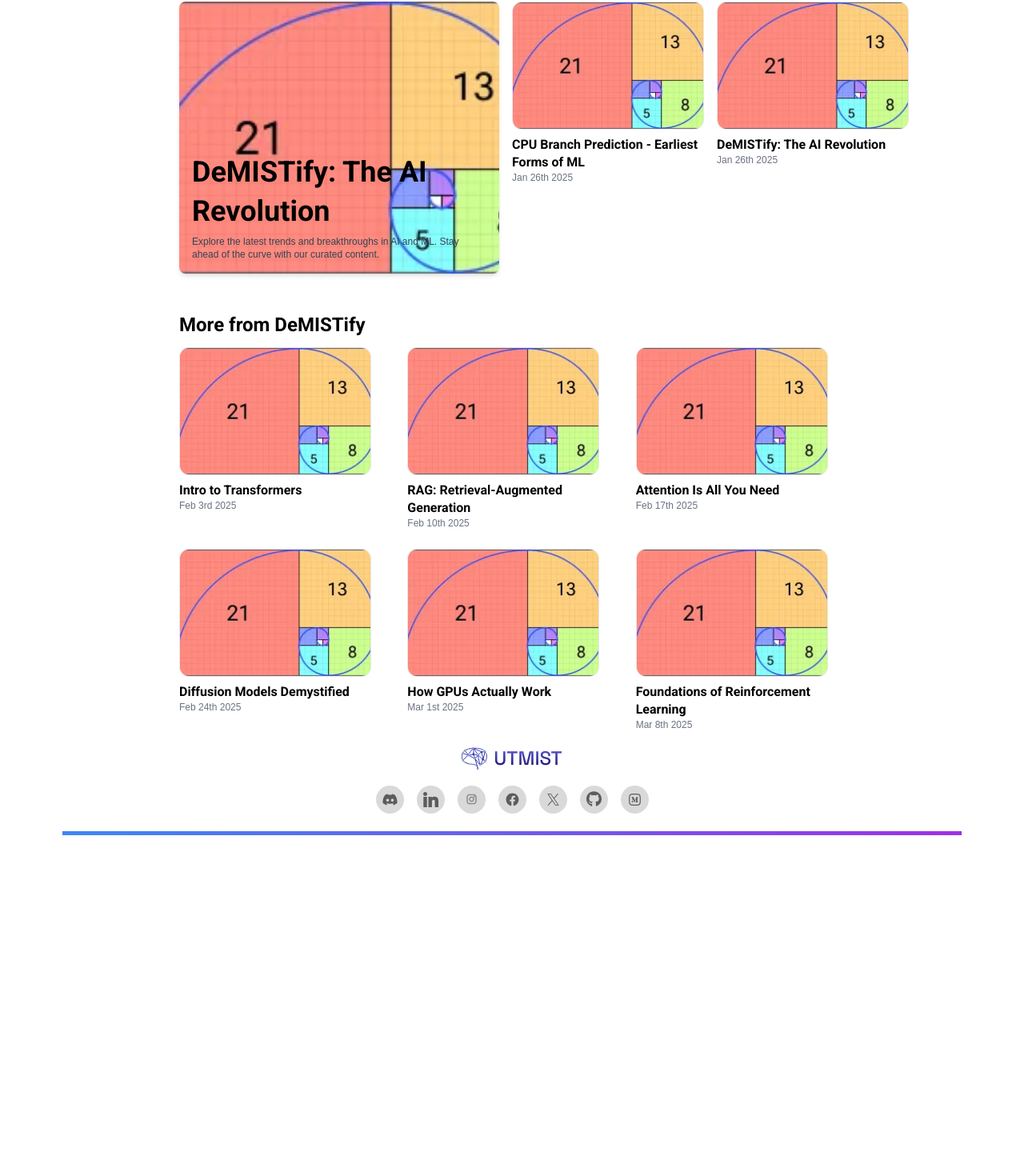
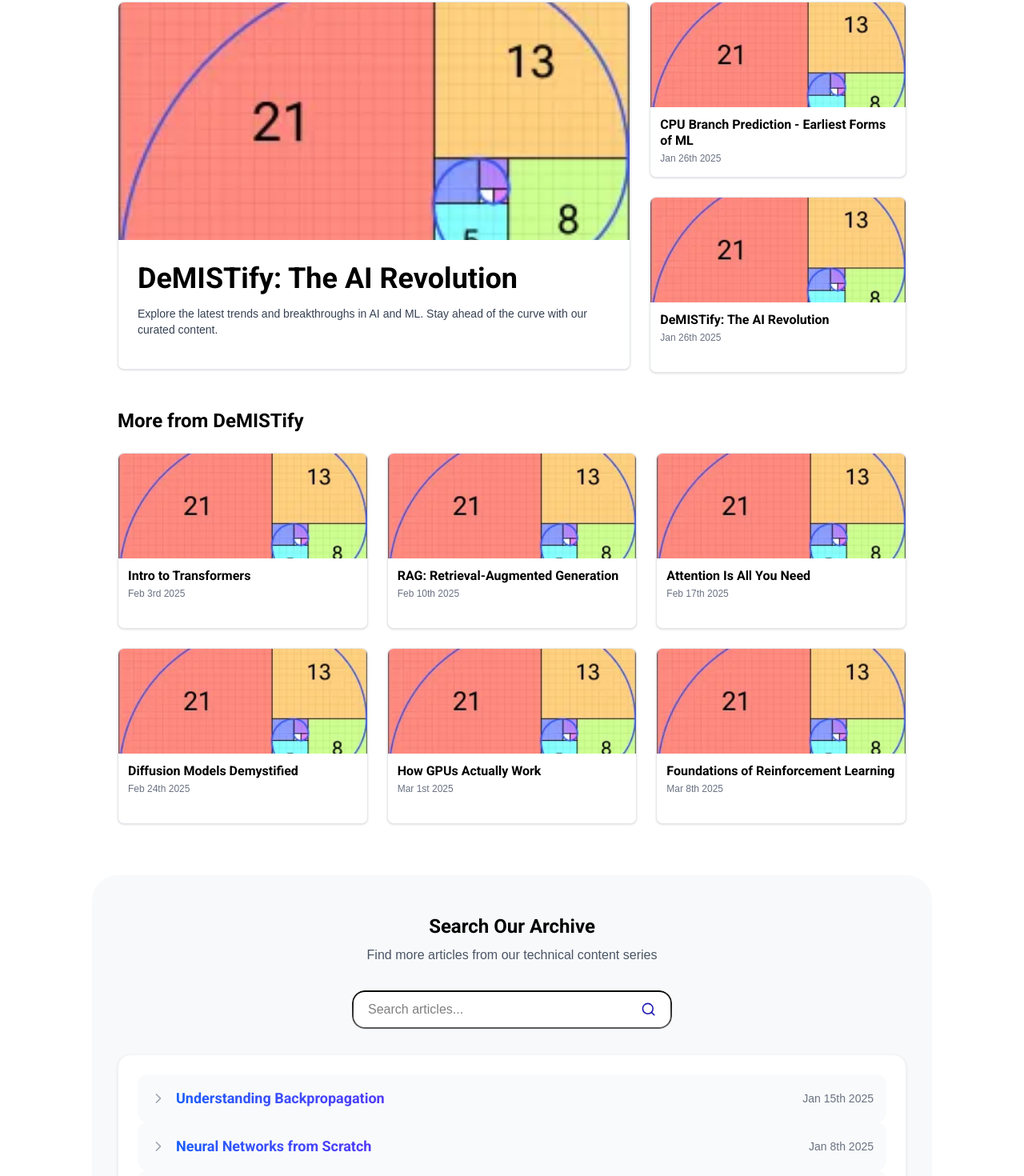
Before and after one commit to UTMIST/UTMIST, a Next.js app in the folder client/: page /blog in a window 1280 px wide. Shown: the part 353-1823 px from the top of the page at 80% size. Before the commit the page ends 1421 px from the top, so only its background shows below. Built offline with nearby package versions, Linux system fonts and the light colour scheme.

Commit message:
Format blog page, add search section

```diff
--- a/client/src/app/blog/page.tsx
+++ b/client/src/app/blog/page.tsx
@@ -1,9 +1,38 @@
+"use client";
+
 import "@/styles/blog.css";
 import BlogCardLarge from "@/components/cards/blog-card-large";
 import dummy from "@/assets/photos/fibseq.webp";
 import BlogCardSmall from "@/components/cards/blog-card-small";
+import BlogListItem from "@/components/cards/blog-list-item";
+import { Search } from "lucide-react";
+import { useState } from "react";
+
 export default function BlogPage() {
-  const blogList = [
+  const featuredPosts = {
+    main: {
+      title: "DeMISTify: The AI Revolution",
+      date: "Explore the latest trends and breakthroughs in AI and ML. Stay ahead of the curve with our curated content.",
+      image: dummy,
+      url: "https://www.utmist.com/demistify",
+    },
+    secondary: [
+      {
+        title: "CPU Branch Prediction - Earliest Forms of ML",
+        date: "Jan 26th 2025",
+        image: dummy,
+        url: "https://www.utmist.com/demistify",
+      },
+      {
+        title: "DeMISTify: The AI Revolution",
+        date: "Jan 26th 2025",
+        image: dummy,
+        url: "https://www.utmist.com/demistify",
+      },
+    ],
+  };
+
+  const recentPosts = [
     {
       title: "Intro to Transformers",
       date: "Feb 3rd 2025",
@@ -42,47 +71,84 @@ export default function BlogPage() {
     },
   ];
 
+  const archiveList = [
+    {
+      title: "Understanding Backpropagation",
+      date: "Jan 15th 2025",
+      image: dummy,
+      url: "https://www.utmist.com/demistify/backprop",
+    },
+    {
+      title: "Neural Networks from Scratch",
+      date: "Jan 8th 2025",
+      image: dummy,
+      url: "https://www.utmist.com/demistify/nn-scratch",
+    },
+    {
+      title: "The Math Behind Machine Learning",
+      date: "Jan 1st 2025",
+      image: dummy,
+      url: "https://www.utmist.com/demistify/ml-math",
+    },
+  ];
+
+  const [searchTerm, setSearchTerm] = useState("");
+  const filteredArchive = archiveList.filter(
+    (blog) =>
+      blog.title.toLowerCase().includes(searchTerm.toLowerCase()) ||
+      blog.date.toLowerCase().includes(searchTerm.toLowerCase())
+  );
+
   return (
     <main>
       <div className="hero-section">
         <h2 className="hero-title">DeMISTify</h2>
-        <p className="hero-subtitle">UTMIST’s technical content newletter</p>
+        <p className="hero-subtitle">UTMIST's technical content newsletter</p>
       </div>
       <div className="hero-blog-section">
-        <BlogCardLarge
-          title="DeMISTify: The AI Revolution"
-          date="Explore the latest trends and breakthroughs in AI and ML. Stay ahead of the curve with our curated content."
-          image={dummy}
-          url="https://www.utmist.com/demistify"
-        />
-        <BlogCardSmall
-          title="CPU Branch Prediction - Earliest Forms of ML"
-          date="Jan 26th 2025"
-          image={dummy}
-          url="https://www.utmist.com/demistify"
-        />
-        <BlogCardSmall
-          title="DeMISTify: The AI Revolution"
-          date="Jan 26th 2025"
-          image={dummy}
-          url="https://www.utmist.com/demistify"
-        />
+        <BlogCardLarge {...featuredPosts.main} />
+        <div className="flex flex-col gap-6">
+          {featuredPosts.secondary.map((post, index) => (
+            <BlogCardSmall key={index} {...post} />
+          ))}
+        </div>
       </div>
 
-      <div className="blog-grid-section mt-12 px-56">
-        <h3 className="text-black text-2xl font-semibold mb-3 tracking-[-3%]">
+      <div className="blog-grid-section mt-12 max-w-[1050px] mx-auto px-8">
+        <h3 className="text-black text-2xl font-semibold mb-6 tracking-[-3%]">
           More from DeMISTify
         </h3>
         <div className="grid grid-cols-1 sm:grid-cols-2 lg:grid-cols-3 gap-6">
-          {blogList.map((blog, index) => (
-            <BlogCardSmall
-              key={index}
-              title={blog.title}
-              date={blog.date}
-              image={blog.image}
-              url={blog.url}
+          {recentPosts.map((blog, index) => (
+            <BlogCardSmall key={index} {...blog} />
+          ))}
+        </div>
+      </div>
+
+      <div className="blog-archive-section mt-16 max-w-[1050px] mx-auto px-8 mb-16">
+        <div className="flex flex-col items-center mb-8">
+          <h3 className="text-black text-2xl font-semibold mb-2 tracking-[-3%]">
+            Search Our Archive
+          </h3>
+          <p className="text-gray-600 mb-4">Find more articles from our technical content series</p>
+          <div className="search-bar-container">
+            <input
+              type="text"
+              className="search-bar-input"
+              placeholder="Search articles..."
+              value={searchTerm}
+              onChange={(e) => setSearchTerm(e.target.value)}
             />
+            <Search className="search-icon" />
+          </div>
+        </div>
+        <div className="bg-white rounded-2xl p-6 border border-gray-100 shadow-sm space-y-3">
+          {filteredArchive.map((blog, index) => (
+            <BlogListItem key={index} {...blog} />
           ))}
+          {filteredArchive.length === 0 && (
+            <p className="text-center text-gray-500 py-4">No articles found matching your search.</p>
+          )}
         </div>
       </div>
     </main>
--- a/client/src/components/cards/blog-card-large.tsx
+++ b/client/src/components/cards/blog-card-large.tsx
@@ -4,7 +4,8 @@ import { EventCardProps } from "@/types/Blog";
 export default function BlogCardLarge({ title, date, image, url }: EventCardProps) {
   return (
     <a href={url} target="_blank" rel="noopener noreferrer">
-    <div className="relative w-[300px] h-[200px] min-h-[340px] min-w-[400px] rounded-lg overflow-hidden shadow-md">
+    <div className="relative w-full h-full min-h-[440px] rounded-lg overflow-hidden shadow-sm border border-gray-200 bg-white">
+      <div className="relative w-full h-[65%]">
         <Image
           src={image}
           alt={title}
@@ -12,11 +13,12 @@ export default function BlogCardLarge({ title, date, image, url }: EventCardProp
           className="object-cover"
           priority
         />
-      <div className="absolute bottom-0 left-0 w-full p-4">
-        <h2 className="text-black font-semibold text-4xl leading-snug">
+      </div>
+      <div className="absolute bottom-0 left-0 w-full p-6 bg-white h-[35%]">
+        <h2 className="text-black font-semibold text-2xl sm:text-3xl lg:text-4xl leading-snug">
           {title}
         </h2>
-        <p className="text-gray-700 text-xs mt-1">{date}</p>
+        <p className="text-gray-700 text-xs sm:text-sm mt-2">{date}</p>
       </div>
     </div>
   </a>
--- a/client/src/components/cards/blog-card-small.tsx
+++ b/client/src/components/cards/blog-card-small.tsx
@@ -5,8 +5,8 @@ import { EventCardProps } from "@/types/Blog";
 export default function BlogCardSmall({ title, date, image, url }: EventCardProps) {
   return (
     <a href={url} target="_blank" rel="noopener noreferrer">
-    <div className="w-[240px]">
-      <div className="relative w-full h-[160px] rounded-xl overflow-hidden border border-gray-200">
+    <div className="w-full h-[220px] rounded-lg overflow-hidden border border-gray-200 bg-white shadow-sm">
+      <div className="relative w-full h-[60%]">
         <Image
           src={image}
           alt={title}
@@ -14,9 +14,9 @@ export default function BlogCardSmall({ title, date, image, url }: EventCardProp
           className="object-cover object-center"
         />
       </div>
-      <div className="mt-2">
-        <h3 className="text-black font-semibold leading-snug line-clamp-2">{title}</h3>
-        <p className="text-xs text-gray-500">{date}</p>
+      <div className="p-3 h-[40%]">
+        <h3 className="text-black font-semibold leading-tight line-clamp-2 text-base">{title}</h3>
+        <p className="text-gray-500 text-xs mt-1">{date}</p>
       </div>
     </div>
     </a>
--- /dev/null
+++ b/client/src/components/cards/blog-list-item.tsx
@@ -0,0 +1,18 @@
+import { ChevronRight } from "lucide-react";
+import { EventCardProps } from "@/types/Blog";
+
+export default function BlogListItem({ title, date, url }: EventCardProps) {
+  return (
+    <a href={url} target="_blank" rel="noopener noreferrer">
+      <div className="bg-gray-50 hover:bg-gray-100 transition-colors rounded-xl p-4 flex items-center justify-between">
+        <div className="flex items-center gap-3">
+          <ChevronRight className="w-5 h-5 text-gray-400" />
+          <h3 className="font-medium text-lg bg-gradient-to-r from-blue-600 to-indigo-600 bg-clip-text text-transparent">
+            {title}
+          </h3>
+        </div>
+        <p className="text-gray-500 text-sm">{date}</p>
+      </div>
+    </a>
+  );
+}
--- a/client/src/styles/blog.css
+++ b/client/src/styles/blog.css
@@ -4,8 +4,8 @@
     justify-content: center;
     align-items: center;
     padding: 4rem 2rem;
-    max-width: 1000px;
-    margin: 0rem auto;
+    max-width: 1050px;
+    margin: 0 auto;
     text-align: center;
 }
 
@@ -24,13 +24,99 @@
     font-weight: 200;
     color: #111827;
     font-family: var(--system-font);
-    padding: 0 15rem;
+    padding: 0 2rem;
 }
 
 .hero-blog-section{
+    display: grid;
+    grid-template-columns: 1fr;
+    gap: 1.5rem;
+    max-width: 1050px;
+    margin: 0 auto;
+    padding: 0 2rem;
+}
+
+@media (min-width: 640px) {
+    .hero-blog-section {
+        grid-template-columns: repeat(2, 1fr);
+    }
+}
+
+@media (min-width: 1024px) {
+    .hero-blog-section {
+        grid-template-columns: 2fr 1fr;
+    }
+}
+
+.hero-blog-section > a:first-child {
+    min-width: 0;
+    height: 460px;
+}
+
+.hero-blog-section > div:last-child {
     display: flex;
-    flex-direction: row;
+    flex-direction: column;
+    gap: 1.5rem;
+    min-width: 0;
+    height: 440px;
     justify-content: space-between;
-    gap: 1rem;
-    padding: 0 14rem;
 }
+
+.blog-archive-section {
+    background-color: #f8f9fa;
+    padding-top: 3rem;
+    padding-bottom: 3rem;
+    margin-top: 4rem;
+    border-radius: 2rem;
+}
+
+.search-bar-container {
+    margin-top: 1rem;
+    display: flex;
+    align-items: center;
+    border-radius: 1rem;
+    padding: 0.75rem 1.25rem;
+    width: 400px;
+    max-width: 90%;
+    transition: all 0.3s;
+    background-color: white;
+    position: relative;
+    border: none;
+    box-shadow: 0 1px 2px rgba(0, 0, 0, 0.05);
+}
+
+.search-bar-container:hover {
+    box-shadow: 0 2px 4px rgba(0, 0, 0, 0.1);
+}
+
+.search-bar-container::before {
+    content: "";
+    position: absolute;
+    top: 0;
+    left: 0;
+    right: 0;
+    bottom: 0;
+    border-radius: 1rem;
+    padding: 2px;
+    background: var(--gradient-bl1);
+    -webkit-mask: linear-gradient(#fff 0 0) content-box, linear-gradient(#fff 0 0);
+    -webkit-mask-composite: xor;
+    mask-composite: exclude;
+    pointer-events: none;
+    z-index: 1;
+}
+
+.search-bar-input {
+    border: none;
+    outline: none;
+    flex: 1;
+    font-size: 1rem;
+    background: transparent;
+    color: black;
+}
+
+.search-icon {
+    color: #1E19B1;
+    width: 1.2rem;
+    height: 1.2rem;
+}
```
Lines whose indentation alone changed are shown as unchanged.
